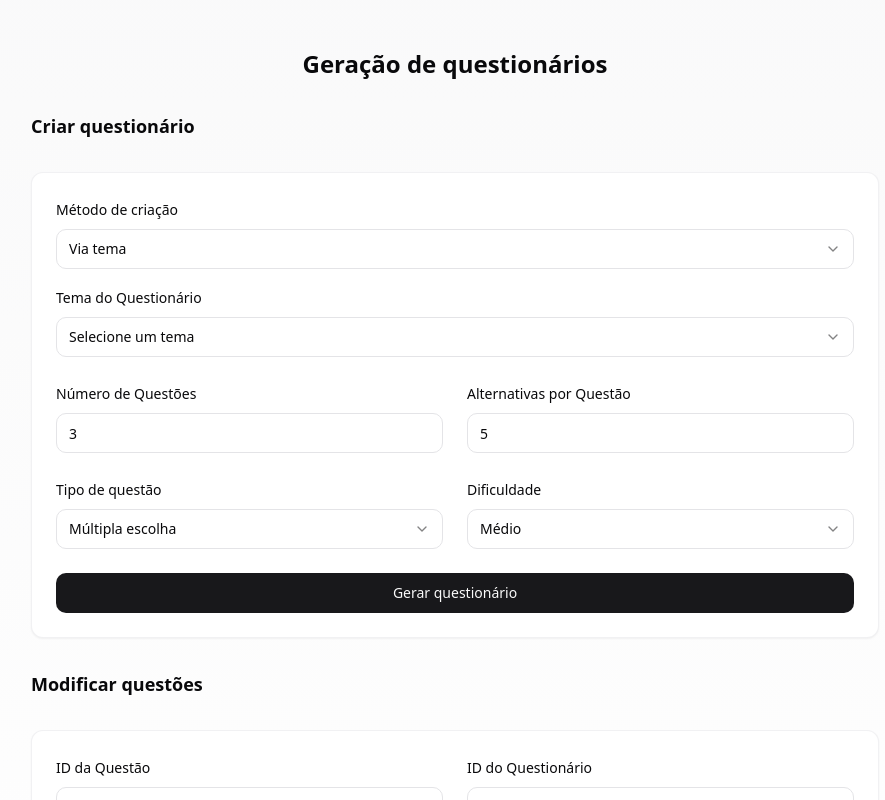
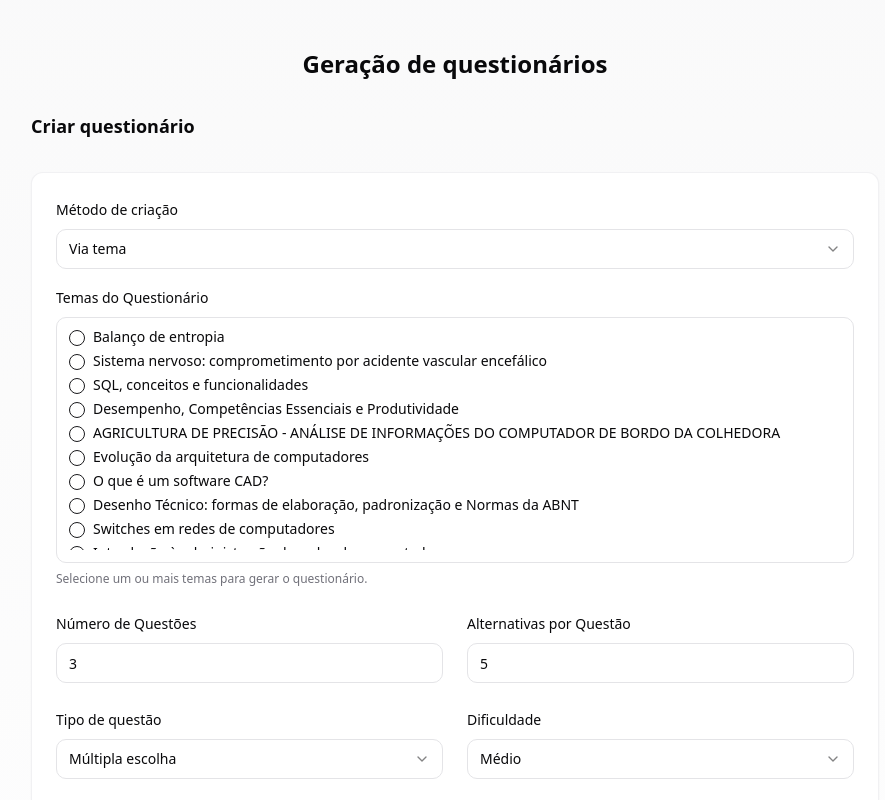
Before and after one commit to luizlzg/quizorchestra, a React (Vite) app: page / in a window 1280 px wide. Shown: the top 800 px of the page, without its empty margins (185-1070 px from the left). Built offline with nearby package versions, Linux system fonts and the light colour scheme.

Commit message:
Fix: Questionnaire generation and formatting
- Display single feedback.
- Allow multiple theme selection.
- Correct assertion-reason question formatting.

```diff
--- a/src/components/QuestionnaireForm.tsx
+++ b/src/components/QuestionnaireForm.tsx
@@ -1,4 +1,3 @@
-
 import { useState } from "react";
 import { Button } from "@/components/ui/button";
 import { Card } from "@/components/ui/card";
@@ -47,6 +46,7 @@ const QuestionnaireForm = () => {
   const [localQuestions, setLocalQuestions] = useState<any[]>([]);
   const [creationMethod, setCreationMethod] = useState<"theme" | "input">("theme");
   const [errorMessage, setErrorMessage] = useState<string | null>(null);
+  const [selectedThemes, setSelectedThemes] = useState<string[]>([]);
 
   const handleFormDataChange = (key: keyof typeof formData, value: any) => {
     setFormData(prev => ({ ...prev, [key]: value }));
@@ -56,8 +56,8 @@ const QuestionnaireForm = () => {
     e.preventDefault();
     setErrorMessage(null);
 
-    if (creationMethod === "theme" && !selectedTheme) {
-      const errorMsg = "Por favor, selecione um tema";
+    if (creationMethod === "theme" && selectedThemes.length === 0) {
+      const errorMsg = "Por favor, selecione pelo menos um tema";
       setErrorMessage(errorMsg);
       toast({
         title: "Erro",
@@ -94,6 +94,20 @@ const QuestionnaireForm = () => {
           description: "Gerando questionário...",
         });
 
+        const modulesList = creationMethod === "theme"
+          ? selectedThemes.map(themeCode => {
+              const theme = themes.find(t => t.contentCode === themeCode);
+              return {
+                moduleName: theme?.moduleName,
+                contentCode: theme?.contentCode,
+              };
+            })
+          : [];
+
+        const contextId = creationMethod === "theme" && selectedThemes.length > 0
+          ? themes.find(t => t.contentCode === selectedThemes[0])?.contextId || "37960"
+          : "37960";
+
         const body = {
           action: "generateQuestionnaire",
           key: websocketKey,
@@ -103,13 +117,8 @@ const QuestionnaireForm = () => {
           difficulty: formData.difficulty,
           questionType: formData.questionType,
           professorInput: creationMethod === "input" ? formData.customInput : "",
-          modulesList: creationMethod === "theme" ? [
-            {
-              moduleName: selectedTheme?.moduleName,
-              contentCode: selectedTheme?.contentCode,
-            }
-          ] : [],
-          contextId: creationMethod === "theme" ? selectedTheme?.contextId : "37960",
+          modulesList: modulesList,
+          contextId: contextId,
           applicationId: 1,
           tenantId: 1,
           institutionId: 1,
@@ -219,7 +228,6 @@ const QuestionnaireForm = () => {
     }
   };
 
-  // Função para obter a cor de acordo com a dificuldade
   const getDifficultyColor = (difficulty: string) => {
     switch (difficulty?.toLowerCase()) {
       case 'easy':
@@ -237,8 +245,6 @@ const QuestionnaireForm = () => {
     setErrorMessage(null);
   };
 
-  const selectedThemeCode = selectedTheme?.contentCode;
-
   return (
     <div className="space-y-8">
       <Card className="questionnaire-card p-6">
@@ -247,13 +253,10 @@ const QuestionnaireForm = () => {
 
           <QuestionFormCreationMethod
             creationMethod={creationMethod}
-            selectedThemeCode={selectedThemeCode}
+            selectedThemes={selectedThemes}
             customInput={formData.customInput}
             setCreationMethod={setCreationMethod}
-            setSelectedTheme={(themeCode) => {
-              const theme = themes.find(t => t.contentCode === themeCode);
-              setSelectedTheme(theme || null);
-            }}
+            setSelectedThemes={setSelectedThemes}
             setCustomInput={(value) => handleFormDataChange("customInput", value)}
           />
 
--- a/src/components/questionnaire/QuestionFormCreationMethod.tsx
+++ b/src/components/questionnaire/QuestionFormCreationMethod.tsx
@@ -3,24 +3,35 @@ import { Tabs, TabsContent, TabsList, TabsTrigger } from "@/components/ui/tabs";
 import { Select, SelectContent, SelectItem, SelectTrigger, SelectValue } from "@/components/ui/select";
 import { Textarea } from "@/components/ui/textarea";
 import { themes } from "@/store/questionnaireStore";
+import { Checkbox } from "@/components/ui/checkbox";
+import { ScrollArea } from "@/components/ui/scroll-area";
 
 interface QuestionFormCreationMethodProps {
   creationMethod: "theme" | "input";
-  selectedThemeCode: string | undefined;
+  selectedThemes: string[];
   customInput: string;
   setCreationMethod: (method: "theme" | "input") => void;
-  setSelectedTheme: (themeCode: string) => void;
+  setSelectedThemes: (themeCodes: string[]) => void;
   setCustomInput: (input: string) => void;
 }
 
 const QuestionFormCreationMethod = ({
   creationMethod,
-  selectedThemeCode,
+  selectedThemes,
   customInput,
   setCreationMethod,
-  setSelectedTheme,
+  setSelectedThemes,
   setCustomInput
 }: QuestionFormCreationMethodProps) => {
+
+  const handleThemeSelection = (themeCode: string, checked: boolean) => {
+    if (checked) {
+      setSelectedThemes([...selectedThemes, themeCode]);
+    } else {
+      setSelectedThemes(selectedThemes.filter(code => code !== themeCode));
+    }
+  };
+
   return (
     <div className="space-y-4">
       <div className="form-group">
@@ -42,22 +53,33 @@ const QuestionFormCreationMethod = ({
       <Tabs value={creationMethod} onValueChange={(value: "theme" | "input") => setCreationMethod(value)}>
         <TabsContent value="theme">
           <div className="form-group">
-            <label className="text-sm font-medium">Tema do Questionário</label>
-            <Select
-              value={selectedThemeCode || ""}
-              onValueChange={(value) => setSelectedTheme(value)}
-            >
-              <SelectTrigger>
-                <SelectValue placeholder="Selecione um tema" />
-              </SelectTrigger>
-              <SelectContent>
-                {themes.map((theme) => (
-                  <SelectItem key={theme.contentCode} value={theme.contentCode}>
-                    {theme.moduleName}
-                  </SelectItem>
-                ))}
-              </SelectContent>
-            </Select>
+            <label className="text-sm font-medium mb-2">Temas do Questionário</label>
+            <div className="border rounded-md p-3">
+              <ScrollArea className="h-[220px]">
+                <div className="space-y-2">
+                  {themes.map((theme) => (
+                    <div key={theme.contentCode} className="flex items-start space-x-2">
+                      <Checkbox
+                        id={`theme-${theme.contentCode}`}
+                        checked={selectedThemes.includes(theme.contentCode)}
+                        onCheckedChange={(checked) =>
+                          handleThemeSelection(theme.contentCode, checked as boolean)
+                        }
+                      />
+                      <label
+                        htmlFor={`theme-${theme.contentCode}`}
+                        className="text-sm leading-none peer-disabled:cursor-not-allowed peer-disabled:opacity-70 cursor-pointer"
+                      >
+                        {theme.moduleName}
+                      </label>
+                    </div>
+                  ))}
+                </div>
+              </ScrollArea>
+            </div>
+            <p className="text-xs text-muted-foreground mt-1">
+              Selecione um ou mais temas para gerar o questionário.
+            </p>
           </div>
         </TabsContent>
 
--- a/src/components/questionnaire/QuestionnaireResult.tsx
+++ b/src/components/questionnaire/QuestionnaireResult.tsx
@@ -15,6 +15,19 @@ const QuestionnaireResult = ({
   getDifficultyColor
 }: QuestionnaireResultProps) => {
   if (!questionnaireDetails && questions.length === 0) return null;
+
+  // Function to format assertion-reason questions
+  const formatContent = (content: string, questionType: string) => {
+    if (questionType?.toLowerCase() !== 'assertion-reason') {
+      return content;
+    }
+
+    // Format assertion-reason questions with appropriate line breaks
+    return content.replace(
+      /(.*?)(I\.\s.*?)\s(PORQUE)\s(II\.\s.*?)(\sA\srespeito)/i,
+      '$1\n\n$2\n\n$3\n\n$4\n\n$5'
+    );
+  };
 
   return (
     <div className="space-y-6">
@@ -43,7 +56,9 @@ const QuestionnaireResult = ({
                   </span>
                 </div>
               </div>
-              <p>{question.content}</p>
+              <div className="whitespace-pre-line">
+                {formatContent(question.content, question.questionType)}
+              </div>
               <div className="space-y-2">
                 {question.options?.map((option: any, optIndex: number) => (
                   <div
@@ -62,20 +77,14 @@ const QuestionnaireResult = ({
                   </div>
                 ))}
               </div>
-              <div className="mt-4 space-y-4">
-                {question.options?.map((option: any, optIndex: number) => (
-                  <div key={optIndex} className={`p-4 rounded ${
-                    option.correct ? 'bg-green-100 dark:bg-green-900/20' : 'bg-secondary/30'
-                  }`}>
-                    <p className="font-medium">Feedback da alternativa {String.fromCharCode(65 + optIndex)}
-                      {option.correct && <span className="ml-1 text-green-600 dark:text-green-400">(Correta)</span>}:
-                    </p>
-                    <p className="text-sm text-gray-600 dark:text-gray-400">
-                      {option.feedback || "Feedback não disponível"}
-                    </p>
-                  </div>
-                ))}
-              </div>
+              {question.feedback && (
+                <div className="mt-4 p-4 bg-secondary/30 rounded">
+                  <p className="font-medium">Feedback:</p>
+                  <p className="text-sm text-gray-600 dark:text-gray-400">
+                    {question.feedback}
+                  </p>
+                </div>
+              )}
             </Card>
           ))}
         </div>
```
